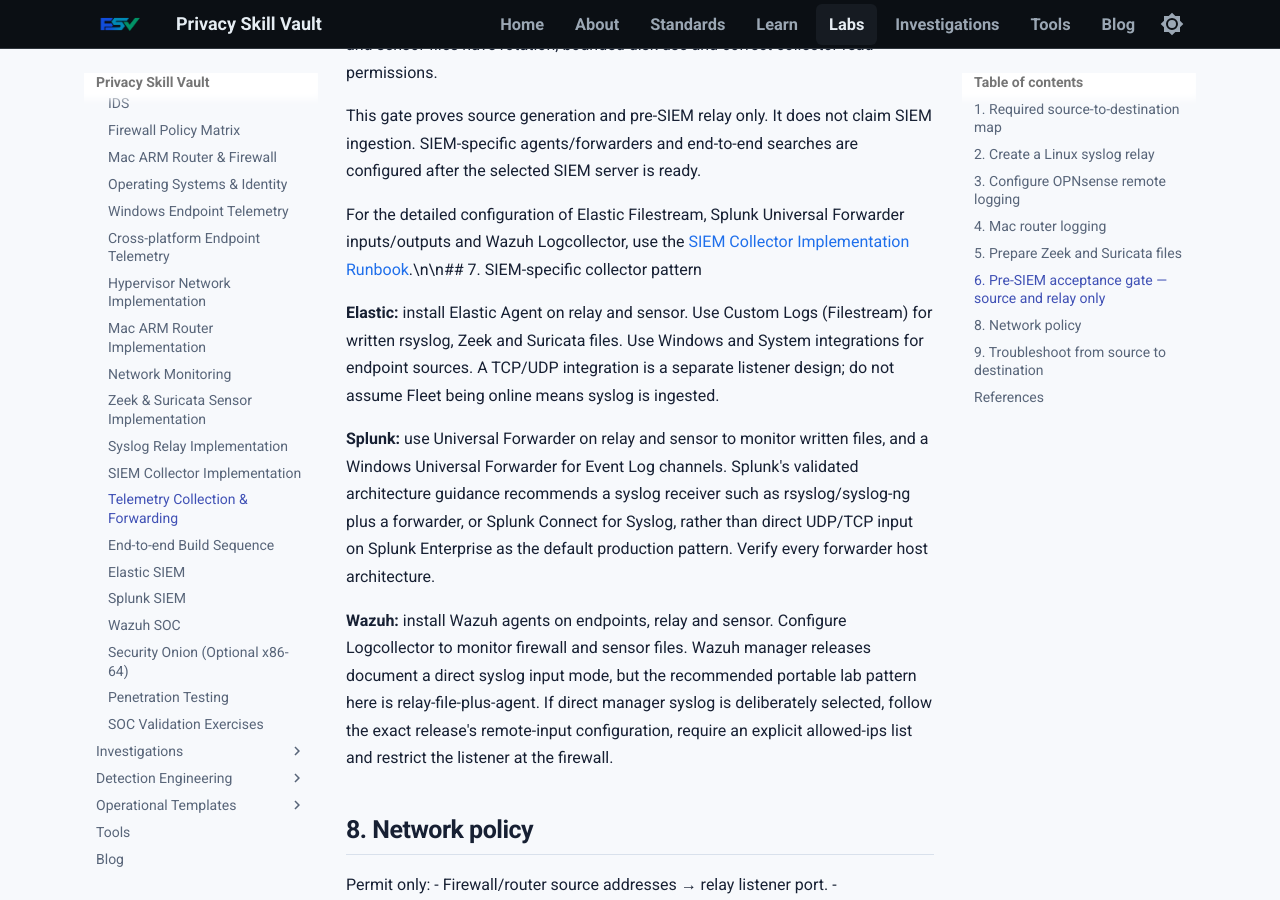
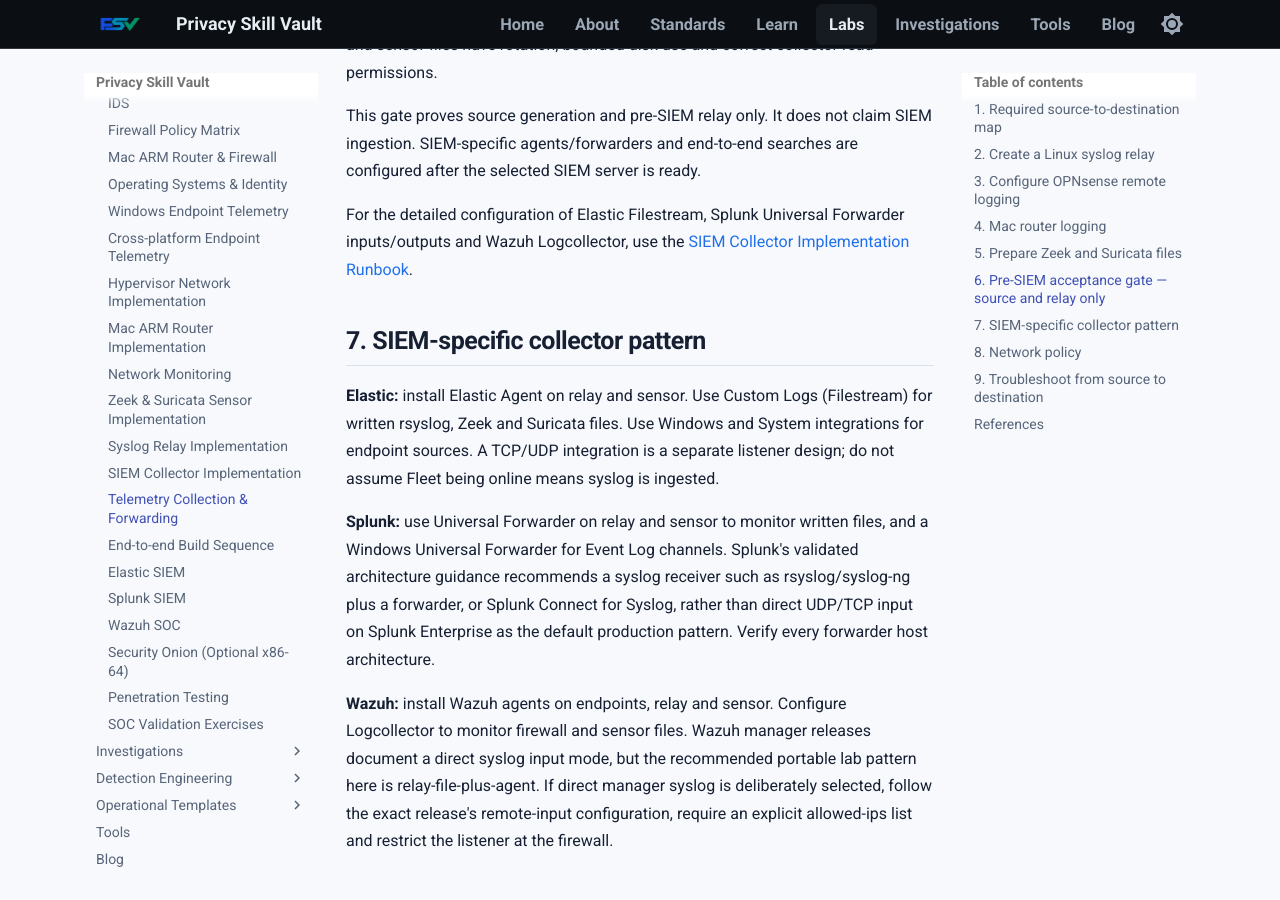
Before and after one commit to PrivacySkillVault/privacyskillvault.github.io, an MkDocs documentation site: the page built from docs/labs/telemetry-pipeline.md, in a window 1280 px wide and 900 px high, scrolled down 3339 px. Built offline with MkDocs 1.6.1 and Material for MkDocs 9.7.7, drawn with Linux system fonts in a browser that asks for light colours.

Commit message:
Fix formatting around SIEM collector runbook link

```diff
--- a/docs/labs/telemetry-pipeline.md
+++ b/docs/labs/telemetry-pipeline.md
@@ -80,7 +80,9 @@
 
 This gate proves source generation and pre-SIEM relay only. It does not claim SIEM ingestion. SIEM-specific agents/forwarders and end-to-end searches are configured after the selected SIEM server is ready.
 
-For the detailed configuration of Elastic Filestream, Splunk Universal Forwarder inputs/outputs and Wazuh Logcollector, use the [SIEM Collector Implementation Runbook](siem-collector-implementation.md).\n\n## 7. SIEM-specific collector pattern
+For the detailed configuration of Elastic Filestream, Splunk Universal Forwarder inputs/outputs and Wazuh Logcollector, use the [SIEM Collector Implementation Runbook](siem-collector-implementation.md).
+
+## 7. SIEM-specific collector pattern
 
 **Elastic:** install Elastic Agent on relay and sensor. Use Custom Logs (Filestream) for written rsyslog, Zeek and Suricata files. Use Windows and System integrations for endpoint sources. A TCP/UDP integration is a separate listener design; do not assume Fleet being online means syslog is ingested.
 
```
